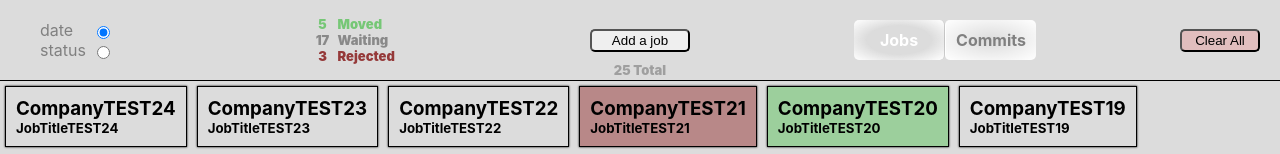
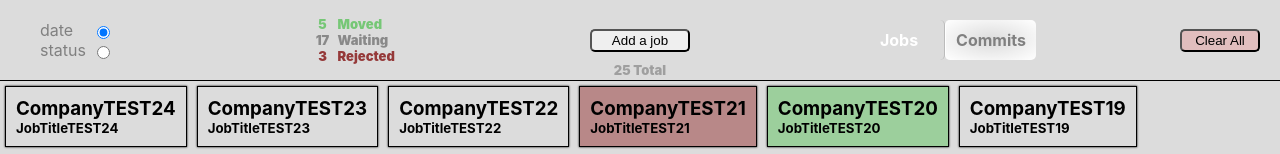
Before and after one commit to saeedet/job-tracker, a React (Create React App) app: page / in a window 1280 px wide. Shown: the top 154 px of the page. Built offline with nearby package versions, Linux system fonts and the light colour scheme.

Commit message:
header button selected style changed

```diff
--- a/src/styles/Header.css
+++ b/src/styles/Header.css
@@ -129,13 +129,15 @@
 }
 .calendar__tab__selected {
   color: white;
-  background-image: radial-gradient(transparent, transparent, white);
+  background-image: none;
+  /* background-image: radial-gradient(transparent, transparent, white); */
   /* border: 1px solid white; */
 }
 
 .jobs__tab__selected {
   color: white;
-  background-image: radial-gradient(transparent, transparent, white);
+  background-image: none;
+  /* background-image: radial-gradient(transparent, transparent, white); */
   /* border: 1px solid white; */
 }
 .header__middle {
```
